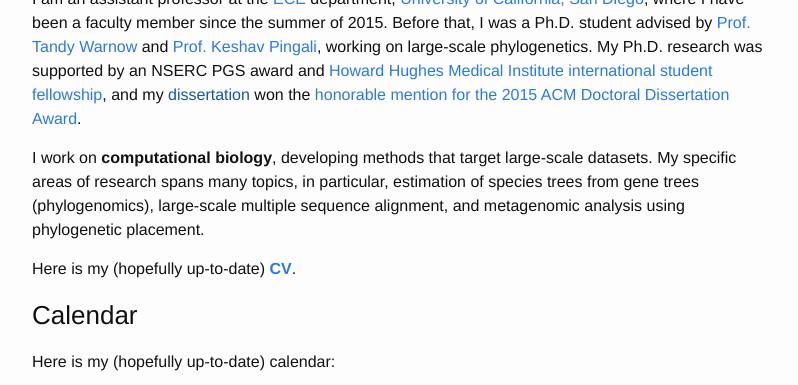
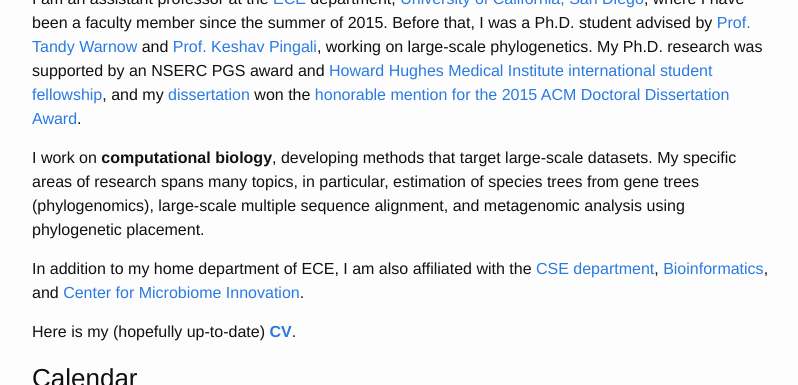
Before and after one commit to smirarab/website, a Jekyll site: the page built from about.md, in a window 1280 px wide and 900 px high, scrolled down 473 px, cut to the strip 0-385 px from the top of the window. Shown: the whole strip, without its empty margins (238-1036 px from the left). Built offline with Jekyll 4.4.1, drawn with Linux system fonts in a browser that asks for light colours.

Commit message:
small changes

```diff
--- a/about.md
+++ b/about.md
@@ -9,9 +9,11 @@ title: About
 
 
 I am an assistant professor at the [ECE](http://ece.ucsd.edu) department, [University of California, San Diego](http://ucsd.edu), where I have been a faculty member since the summer of 2015. Before that, I was a Ph.D. student advised by [Prof. Tandy Warnow](http://tandy.cs.illinois.edu) and [Prof. Keshav Pingali](http://www.cs.utexas.edu/~pingali/), working on large-scale phylogenetics. My Ph.D. research was supported by an NSERC PGS award and [Howard Hughes Medical Institute international student fellowship](http://www.hhmi.org/news/20120725.html),
-and my [dissertation]() won the [honorable mention for the 2015 ACM Doctoral Dissertation Award](http://www.acm.org/awards/2015-doctoral-dissertation).
+and my [dissertation](https://repositories.lib.utexas.edu/bitstream/handle/2152/31377/MIRARABBAYGI-DISSERTATION-2015.pdf) won the [honorable mention for the 2015 ACM Doctoral Dissertation Award](http://www.acm.org/awards/2015-doctoral-dissertation).
 
 I work on **computational biology**, developing methods that target large-scale datasets. My specific areas of research spans many topics, in particular, estimation of species trees from gene trees (phylogenomics), large-scale multiple sequence alignment, and metagenomic analysis using phylogenetic placement.
+
+In addition to my home department of ECE, I am also affiliated with the [CSE department](http://cse.ucsd.edu/), [Bioinformatics](http://bioinformatics.ucsd.edu/faculty_bisb), and [Center for Microbiome Innovation](http://jacobsschool.ucsd.edu/microbiome/faculty.sfe).
 
 Here is my (hopefully up-to-date) [**CV**]({{ site.url }}/assets/resume-mirarab.pdf).
 
```
